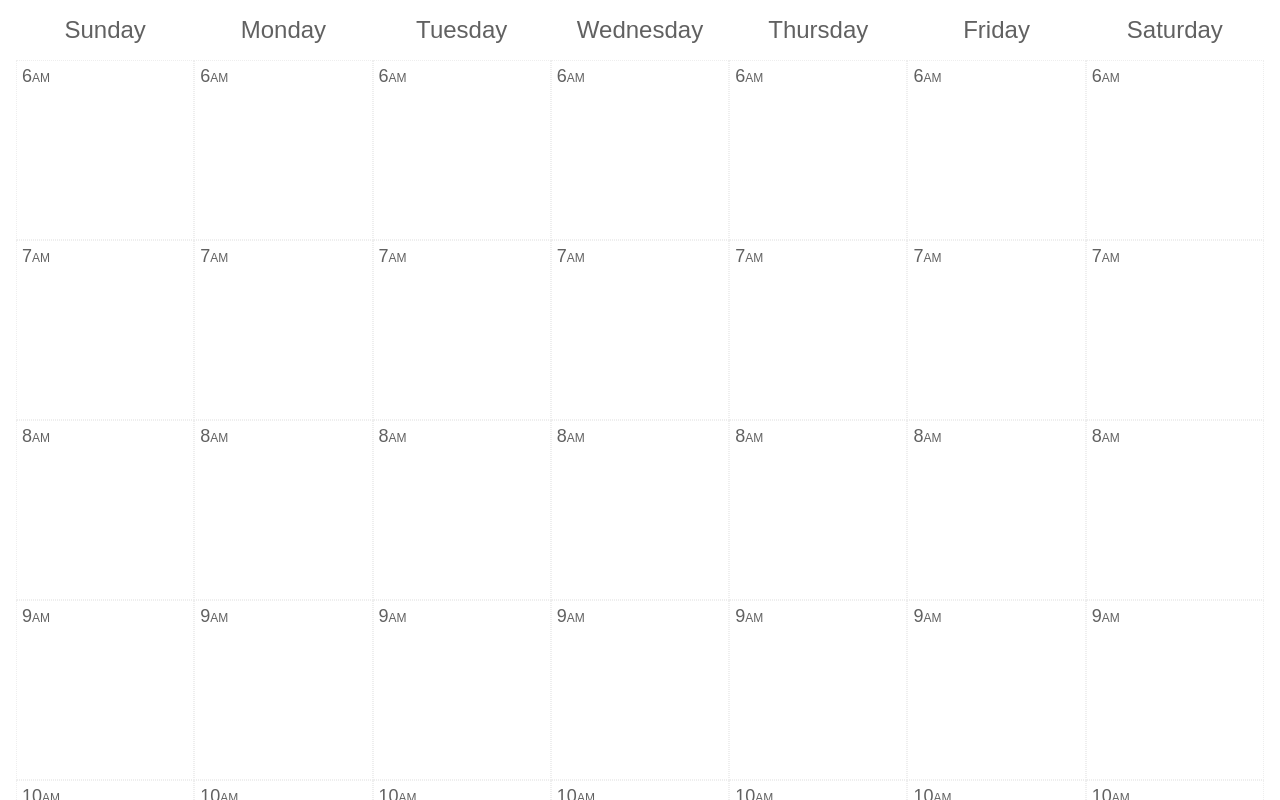
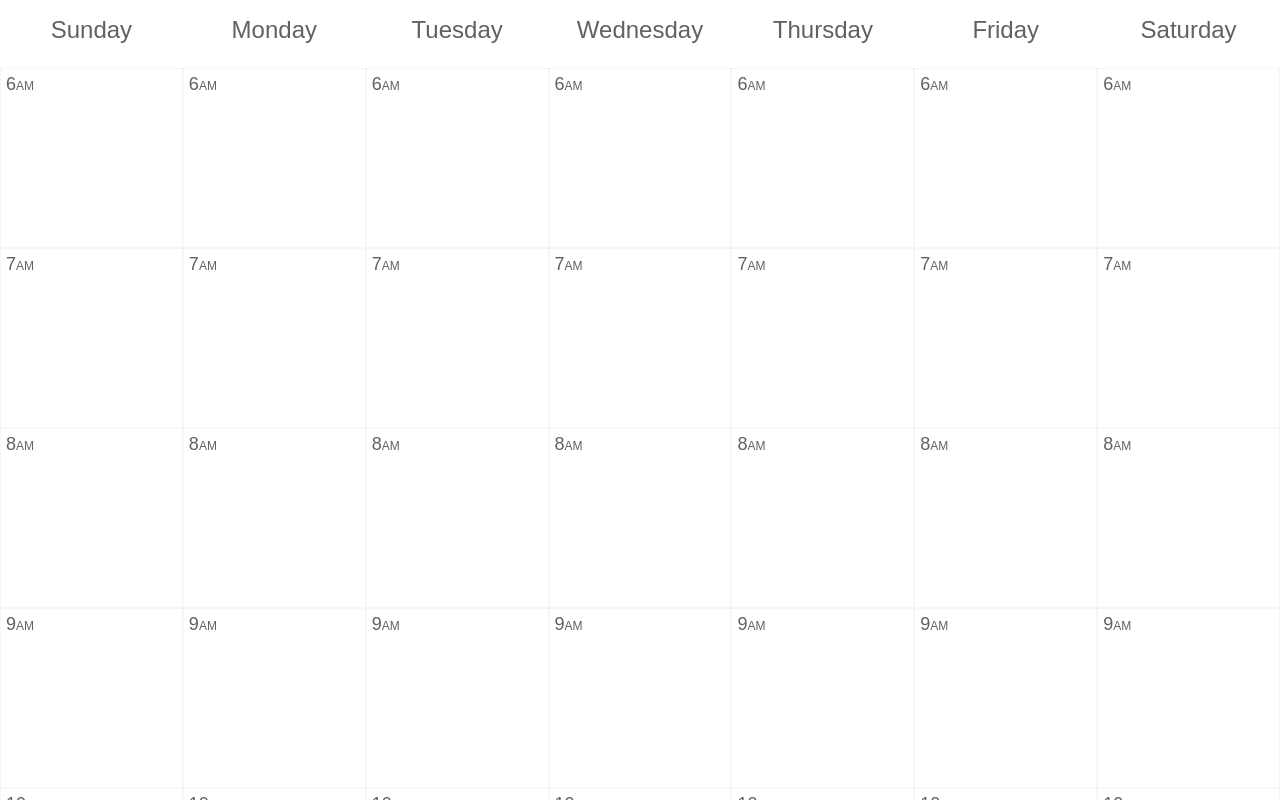
Before and after one commit to drelocatelli/scheduleCalendar, a React (Vite) app: page / in a window 1280 px wide. Built offline with nearby package versions, Linux system fonts and the light colour scheme.

Commit message:
improving user selection

```diff
--- a/package.json
+++ b/package.json
@@ -10,7 +10,8 @@
   },
   "dependencies": {
     "react": "^18.2.0",
-    "react-dom": "^18.2.0"
+    "react-dom": "^18.2.0",
+    "recoil": "^0.7.5"
   },
   "devDependencies": {
     "@types/react": "^18.0.17",
--- a/src/components/period/index.css
+++ b/src/components/period/index.css
@@ -4,8 +4,6 @@
     justify-content: space-between;
     height: 100%;
     align-items: flex-start;
-    padding: 0 1rem;
-    padding-top: 1rem;
 }
 
 .data-week {
@@ -17,9 +15,12 @@
 
 .data-week .week {
     user-select: none;
+    width: 100%;
+    text-align: center;
+    padding: 1rem 0;
+    padding-bottom: 1.5rem;
     font-size: 24px;
     align-self: center;
-    margin-bottom: 1rem;
 }
 
 .data-week .hours {
--- a/src/components/period/index.tsx
+++ b/src/components/period/index.tsx
@@ -13,9 +13,21 @@ export default function Period() {
 }
 
 function WeekEl({ id, value }: { id: number; value: string }) {
+
+    const hoverEffect = (e: React.MouseEvent, active: boolean = true) => {
+        const target = e.target as HTMLElement;
+
+        if(target.parentElement) {
+            const computedStyle = window.getComputedStyle(target.parentElement).getPropertyValue('background');
+            console.log(computedStyle)
+            if(active) return target.parentElement.style.setProperty('background','#f5f5f5');
+            target.parentElement.style.setProperty('background', '#fff');
+        }
+    }
+
     return (
         <div className="data-week" data-week={id}>
-            <div className="week">{value}</div>
+            <div className="week" onMouseMove={hoverEffect} onMouseLeave={(e) => hoverEffect(e, false)}>{value}</div>
             <HourEl week={value} />
         </div>
     );
@@ -23,10 +35,10 @@ function WeekEl({ id, value }: { id: number; value: string }) {
 
 function HourEl({week}: {week: string}) {
     return (
-        <div className="hours">
-            {[...Array(24)].map((e, i) =>
+        <div className="hours" >
+            {[...Array(24)].map((_, i) =>
                 i >= 5 ? (
-                    <div className="hour">
+                    <div className="hour" key={i}>
                         <div title={`${i+1} ${i + 1 >= 12 ? 'PM' : 'AM'}, ${week}`}>
                             {i + 1}
                             <span style={{ fontSize: '12px' }}>{i + 1 >= 12 ? 'PM' : 'AM'}</span>
@@ -44,7 +56,7 @@ function MinuteEl() {
 
     return (
         <div className="minutes">
-            {minutePosition.map((e, i) => ( <div className="minute" title={e}>&nbsp;</div> ))}
+            {minutePosition.map((e, i) => ( <div className="minute" key={i} title={e}>&nbsp;</div> ))}
         </div>
     );
 }
--- a/src/main.tsx
+++ b/src/main.tsx
@@ -1,5 +1,10 @@
-import ReactDOM from 'react-dom/client'
-import { Home } from './pages/home'
+import ReactDOM from 'react-dom/client';
+import { Home } from './pages/home';
 import './assets/styles/basic.css';
+import { RecoilRoot } from 'recoil';
 
-ReactDOM.createRoot(document.getElementById('root') as HTMLElement).render( <> <Home /> </> )
+ReactDOM.createRoot(document.getElementById('root') as HTMLElement).render(
+    <RecoilRoot>
+        <Home />
+    </RecoilRoot>
+);
--- a/src/pages/home.tsx
+++ b/src/pages/home.tsx
@@ -1,13 +1,7 @@
-import { useEffect } from "react";
 import Period from "../components/period";
 import Platform from "../components/platform";
 
 function Home() {
-
-    useEffect(() => {
-        const weekPeriod = document.querySelectorAll('div[data-week]');
-        console.log(weekPeriod)
-    }, [])
 
     return(
         <Platform>
```
Also changed, not shown: src/store/modal/index.ts (added, +21 -0 lines), 1 other file (tests, documents, lock files or other folders).
